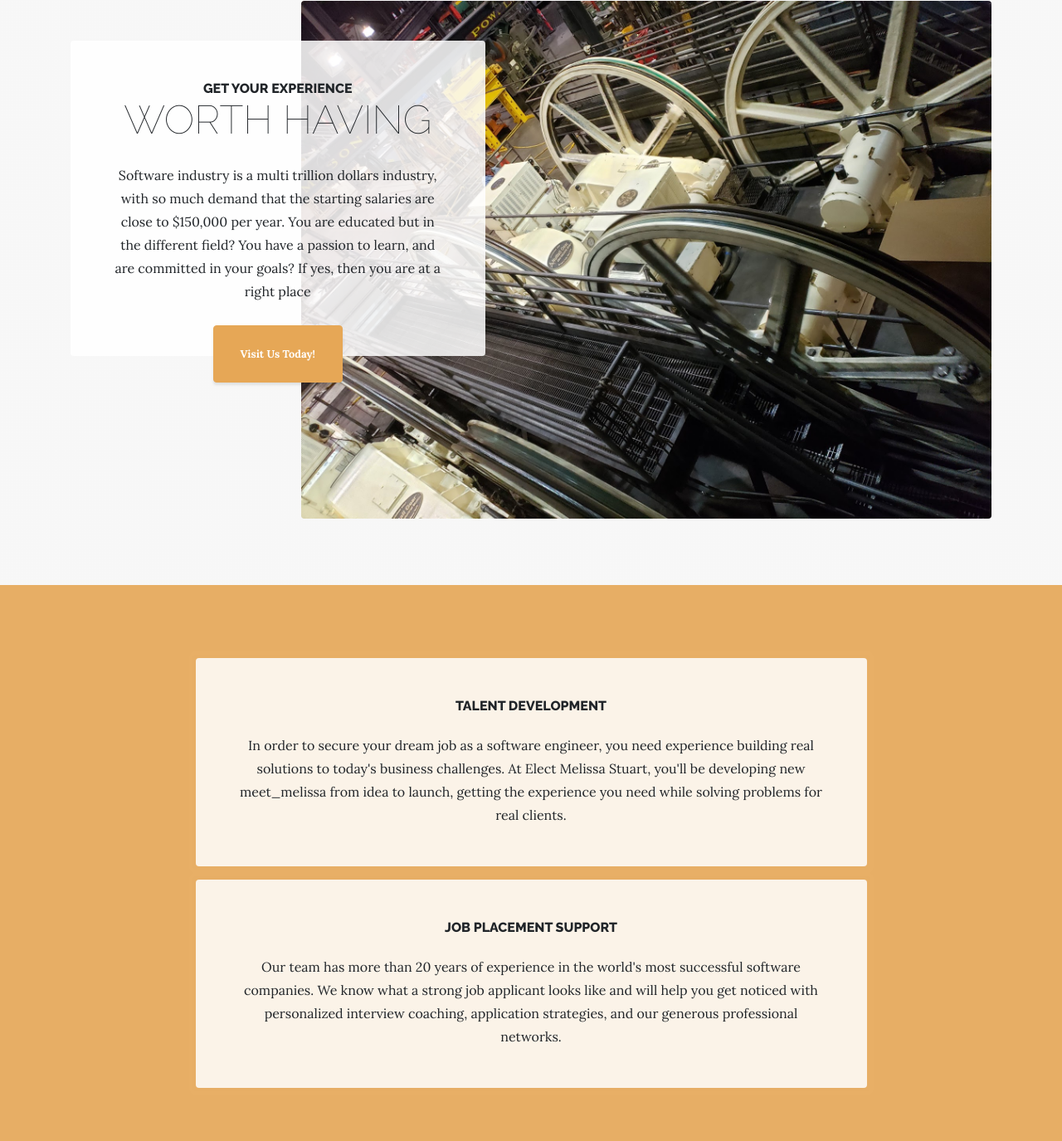
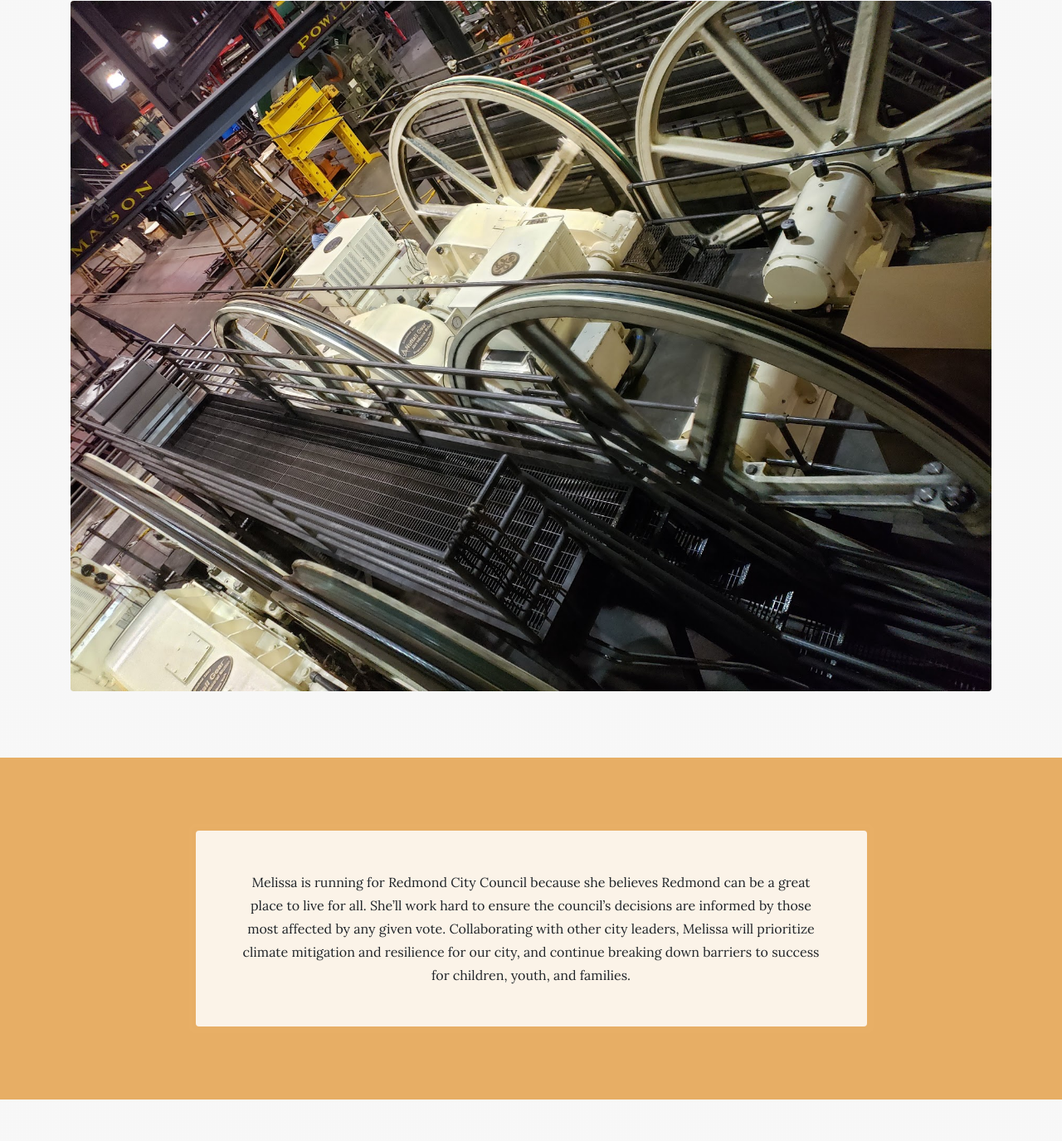
Before and after one commit to ElectMelissaStuart/website, a website: page index.html in a window 1280 px wide. Shown: the part 365-1740 px from the top of the page at 83% size. Drawn offline with Linux system fonts and the light colour scheme.

Commit message:
Update main page

```diff
--- a/index.html
+++ b/index.html
@@ -59,18 +59,7 @@
   <section class="page-section clearfix">
     <div class="container">
       <div class="intro">
-        <img class="intro-img img-fluid mb-3 mb-lg-0 rounded" src="img/intro.jpg" alt="">
-        <div class="intro-text left-0 text-center bg-faded p-5 rounded">
-          <h2 class="section-heading mb-4">
-            <span class="section-heading-upper">Get your experience</span>
-            <span class="section-heading-lower">Worth Having</span>
-          </h2>
-          <p class="mb-3">Software industry is a multi trillion dollars industry, with so much demand that the starting salaries are close to $150,000 per year. You are educated but in the different field? You have a passion to learn, and are committed in your goals? If yes, then you are at a right place
-          </p>
-          <div class="intro-button mx-auto">
-            <a class="btn btn-primary btn-xl" href="donate.html">Visit Us Today!</a>
-          </div>
-        </div>
+        <img class="img-fluid mb-3 mb-lg-0 rounded" src="img/intro.jpg" alt="">
       </div>
     </div>
   </section>
@@ -80,24 +69,23 @@
       <div class="row">
         <div class="col-xl-9 mx-auto">
           <div class="cta-inner text-center rounded">
+            <p class="mb-0">
+              Melissa is running for Redmond City Council because she believes Redmond can be a great place to live for all. She’ll work hard to ensure the council’s decisions are informed by those most affected by any given vote. Collaborating with other city leaders, Melissa will prioritize climate mitigation and resilience for our city, and continue breaking down barriers to success for children, youth, and families.            </p>
+          </div>
+        </div>
+
+        <!-- <div class="col-xl-9 mx-auto">
+          <div class="cta-inner text-center rounded">
             <h2 class="section-heading mb-4">
-              <span class="section-heading-upper">talent development</span>
+              <span class="section-heading-upper">test</span>
             </h2>
-            <p class="mb-0">In order to secure your dream job as a software engineer, you need experience building real solutions to today's business challenges. At Elect Melissa Stuart, you'll be developing new meet_melissa from idea to launch, getting the experience you need while solving problems for real clients.
+            <p class="mb-0">
+              test
             </p>
           </div>
         </div>
-
-        <div class="col-xl-9 mx-auto">
-          <div class="cta-inner text-center rounded">
-            <h2 class="section-heading mb-4">
-              <span class="section-heading-upper">Job placement support</span>
-            </h2>
-            <p class="mb-0">Our team has more than 20 years of experience in the world's most successful software companies. We know what a strong job applicant looks like and will help you get noticed with personalized interview coaching, application strategies, and our generous professional networks.</p>
-          </div>
-        </div>
       </div>
-    </div>
+    </div> -->
   </section>
 
   <footer class="footer text-faded text-center py-5">
```
